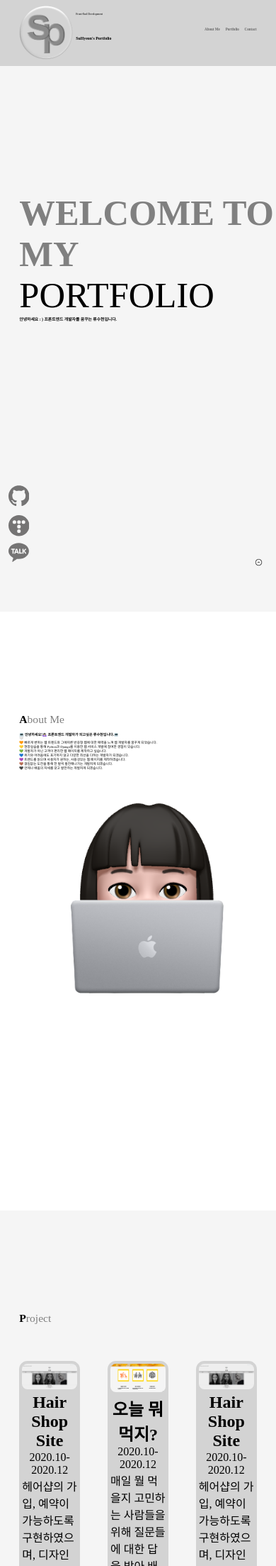
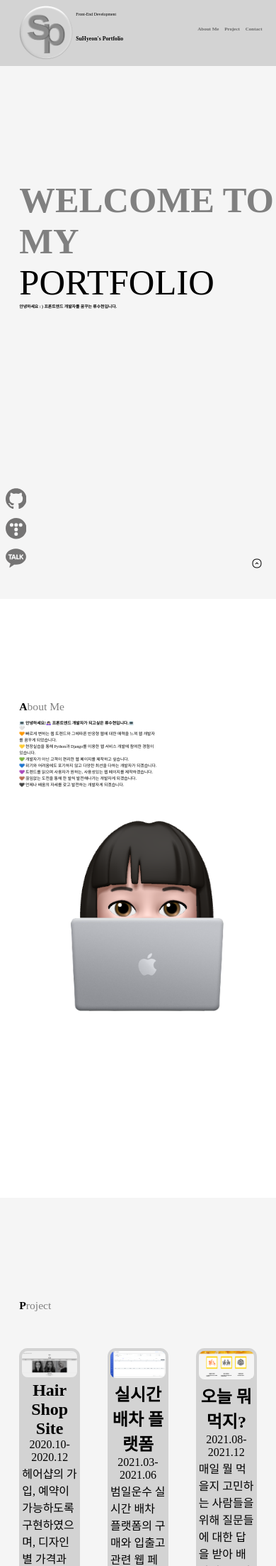
Before and after one commit to suya02/Portfolio, a Django app: page / in a window 390 px wide. Shown: the top 2207 px of the page at 71% size. Run offline with Django 3.2, Linux system fonts and the light colour scheme.

Commit message:
반응형중간저장(태블릿버전)

```diff
--- a/blog/static/css/blog.css
+++ b/blog/static/css/blog.css
@@ -71,13 +71,14 @@
 }
 
 .contacts {
-    float : bottom;
+
 }
 
 .contact {
-    float: none;
-    padding-left: 2vw;
-    padding-bottom: 1.5vw;
+    float : bottom;
+    display:scroll;
+    position:fixed;
+    height: 3.5vh;
 }
 
 .sub_f {
@@ -105,12 +106,7 @@
     width: 40vh;
 }
 
-.top {
-    display:scroll;
-    position:fixed;
-    bottom: 5vh;
-    right: 5vw;
-}
+
 
 .section_main {
     text-align: left;
@@ -259,3 +255,44 @@
 /*.content{}*/
 /*.content div{position:relative}*/
 /*.content div p{position:absolute;top:50%;margin-top:-40px;text-align:center;width:100%;font-size:80px;font-weight:bold;color:#fff}*/
+.top {
+    display:scroll;
+    position:fixed;
+    bottom: 5vh;
+    right: 5vw;
+    width: 3vw;
+}
+
+/*@media (max-width: 767px) {*/
+/*    .top {*/
+/*    display:scroll; */
+/*    position:fixed;*/
+/*    bottom: 5vh;*/
+/*    width: 10vw;*/
+/*  }*/
+/*}*/
+
+@media (max-width: 1180px) {
+  .top {
+    display:scroll;
+    position:fixed;
+    bottom: 5vh;
+    width: 4vw;
+  }
+
+    .logo_text_smaill {
+        font-size: 1.5vw;
+    }
+
+    .logo_text_big {
+    font-size: 2vw;
+    }
+
+    .menu {
+    padding-right: 5vw;
+    font-size: 1.8vw;
+    }
+    .about_text p {
+        font-size: 1.5vw;
+    }
+}
--- a/blog/templates/blog/main.html
+++ b/blog/templates/blog/main.html
@@ -93,9 +93,9 @@
                 </div>
                 <div class="menu">
                     <ui>
-                    <li style="float : left;"><a class="menu_text" href="aboutMe">About Me</a></li>
-                    <li style="float : left;"><a class="menu_text" href="Portfolio">Portfolio</a></li>
-                    <li style="float : left;"><a class="menu_text" href="Contact">Contact</a></li>
+                        <li style="float : left;"><a class="menu_text">About Me</a></li>
+                        <li style="float : left;"><a class="menu_text">Project</a></li>
+                        <li style="float : left;"><a class="menu_text">Contact</a></li>
                     </ui>
                 </div>
             </header>
@@ -103,9 +103,9 @@
 
         <div class="contacts">
             <ui>
-                <li class="contact">
-                    <a href="https://github.com/suya02/portfolio" target="_blank" aria-label="Github" style="display:scroll; position:fixed; bottom: 15vh; left: 3vw;">
-                        <svg data-v-321af00c="" version="1.1" id="Capa_1" xmlns="http://www.w3.org/2000/svg" xmlns:xlink="http://www.w3.org/1999/xlink" x="0px" y="0px" height="3.5vh" viewBox="0 0 438.549 438.549" xml:space="preserve">
+                <li>
+                    <a style="bottom: 15vh;" class="contact" href="https://github.com/suya02/portfolio" target="_blank" aria-label="Github">
+                        <svg data-v-321af00c="" version="1.1" id="Capa_1" xmlns="http://www.w3.org/2000/svg" xmlns:xlink="http://www.w3.org/1999/xlink" height="3.5vh" viewBox="0 0 438.549 438.549" xml:space="preserve">
                         <g data-v-321af00c="">
                         <path data-v-321af00c="" fill="#757474" d="M409.132,114.573c-19.608-33.596-46.205-60.194-79.798-79.8C295.736,15.166,259.057,5.365,219.271,5.365
                         c-39.781,0-76.472,9.804-110.063,29.408c-33.596,19.605-60.192,46.204-79.8,79.8C9.803,148.168,0,184.854,0,224.63
@@ -130,15 +130,15 @@
                         </path></g></svg>
                     </a>
                 </li>
-                <li class="contact">
-                    <a style="display:scroll; position:fixed; bottom: 10vh; left: 3vw;" href="https://susnote.tistory.com/" target="_blank" aria-label="Tistory">
-                    <svg xmlns="http://www.w3.org/2000/svg" viewBox="0 0 459 459" height="3.5vh"><title>티스토리 로고</title><g>
+                <li >
+                    <a style="bottom: 10vh;" class="contact" href="https://susnote.tistory.com/" target="_blank" aria-label="Tistory">
+                    <svg xmlns="http://www.w3.org/2000/svg" viewBox="0 0 459 459" height="3.5vh"><g>
                         <path fill="#757474" d="M229.5,0C102.75,0,0,102.75,0,229.5S102.75,459,229.5,459,459,356.25,459,229.5,356.25,0,229.5,0ZM130.21,191.45a39.57,39.57,0,1,1,39.56-39.57A39.58,39.58,0,0,1,130.21,191.45ZM229.5,390a39.56,39.56,0,1,1,39.56-39.56A39.56,39.56,0,0,1,229.5,390Zm0-99.29a39.56,39.56,0,1,1,39.56-39.56A39.56,39.56,0,0,1,229.5,290.74Zm0-99.29a39.57,39.57,0,1,1,39.56-39.57A39.57,39.57,0,0,1,229.5,191.45Zm99.29,0a39.57,39.57,0,1,1,39.57-39.57A39.57,39.57,0,0,1,328.79,191.45Z"/></g>
                     </svg>
                     </a>
                 </li>
-                <li class="contact">
-                    <a href="https://open.kakao.com/o/stW8JRje" target="_blank" aria-label="Kakao" style="display:scroll; position:fixed; bottom: 5vh; left: 3vw;" >
+                <li>
+                    <a style="bottom: 5vh;" class="contact" href="https://open.kakao.com/o/stW8JRje" target="_blank" aria-label="Kakao">
                     <svg data-v-321af00c="" id="Bold" enable-background="neㅔㅌw 0 0 30 30" height="4vh" viewBox="0 0 28 28" xmlns="http://www.w3.org/2000/svg">
                         <path data-v-321af00c="" d="m9.462 9.306-.692 1.951h1.383z" fill="#757474"></path>
                         <path data-v-321af00c="" d="m12 1c-6.627 0-12 4.208-12 9.399 0 3.356 2.246 6.301 5.625 7.963-1.299 4.45-1.333 4.47-1.113 4.599.276.161.634-.005 5.357-3.311.692.097 1.404.148 2.131.148 6.627 0 12-4.208 12-9.399s-5.373-9.399-12-9.399zm-5.942 12.023c0 .362-.311.657-.692.657s-.692-.295-.692-.657v-4.086h-1.08c-.375 0-.679-.302-.679-.673s.303-.674.678-.674h3.545c.375 0 .679.302.679.673s-.305.674-.679.674h-1.08zm5.378.648c-.72 0-.587-.565-.919-1.195h-2.111c-.329.625-.2 1.195-.919 1.195-.693.001-.815-.421-.604-1.071l1.656-4.33c.117-.33.471-.669.922-.679.452.01.807.349.923.679 1.093 3.39 2.654 5.402 1.052 5.401zm3.939-.092h-2.221c-1.159 0-.454-1.565-.663-5.301 0-.379.317-.688.707-.688s.707.308.707.688v4.04h1.471c.366 0 .663.283.663.63-.001.348-.298.631-.664.631zm5.419-.518c-.025.181-.122.344-.269.454-.955.721-1.661-1.381-2.593-2.271l-.24.239v1.5c0 .38-.31.688-.693.688-.382 0-.692-.308-.692-.688v-4.705c0-.379.31-.688.692-.688s.692.308.692.688v1.478c1.277-.958 1.985-2.67 2.792-1.869.792.786-.848 1.474-1.527 2.422 1.604 2.212 1.909 2.267 1.838 2.752z" fill="#757474"></path>
@@ -148,8 +148,8 @@
             </ui>
         </div>
 
-        <a class="top" style="" href="#">
-            <img src="static/images/to_top.png" style="width: 2.8vw">
+        <a  href="#">
+            <img src="static/images/to_top.png"  class="top">
         </a>
         <div class="content">
             {#main_section#}
@@ -172,7 +172,7 @@
                 </div>
 
                 <div class="about_text">
-                <p style="font-weight: bold; font-size: 1.3vw;">💻 안녕하세요!🙇🏻‍♀  프론트엔드 개발자가 되고싶은 류수현입니다.💻</p>
+                    <p style="font-weight: bold;">💻 안녕하세요!🙇🏻‍♀  프론트엔드 개발자가 되고싶은 류수현입니다.💻</p>
                     <p>🤍</p>
                     <p>🧡 빠르게 변하는 웹 트렌드와 그에따른 반응형 웹에 대한 매력을 느껴 웹 개발자를 꿈꾸게 되었습니다.</p>
                     <p>💛 현장실습을 통해 Python과 Django를 이용한 웹 서비스 개발에 참여한 경험이 있습니다.</p>
@@ -204,18 +204,19 @@
                 </ui>
 
                 <ui class="project" style="margin-left: 10vw">
+                    <li style="padding-left: 0"><img src="/static/images/bumil.png" class="project_image"/></li>
+                    <li style="text-align: center; padding-left: 0; padding-top: 0.2vw;"><h2>실시간 배차 플랫폼</h2></li>
+                    <li style="text-align: center; padding-left: 0; padding-top: 0.2vw;">2021.03-2021.06</li>
+                    <li style="padding-left: 0; padding-top: 0.2vw;">범일운수 실시간 배차 플랫폼의 구매와 입출고 관련 웹 페이지 제작에 참여하였습니다. </li>
+                </ui>
+
+                <ui class="project" style="float: right">
                     <li style="padding-left: 0"><img src="/static/images/wswet.png" class="project_image"/></li>
                     <li style="text-align: center; padding-left: 0; padding-top: 0.2vw;"><h2>오늘 뭐 먹지?</h2></li>
-                <li style="text-align: center; padding-left: 0; padding-top: 0.2vw;">2020.10-2020.12</li>
+                    <li style="text-align: center; padding-left: 0; padding-top: 0.2vw;">2021.08-2021.12</li>
                     <li style="padding-left: 0; padding-top: 0.2vw;">매일 뭘 먹을지 고민하는 사람들을 위해 질문들에 대한 답을 받아 배달메뉴를 추천해주는 웹 페이지입니다.</li>
                 </ui>
 
-            <ui class="project" style="float: right">
-                <li style="padding-left: 0"><img src="/static/images/hairshop.png" class="project_image"/></li>
-                <li style="text-align: center; padding-left: 0; padding-top: 0.2vw;"><h2>Hair Shop Site</h2></li>
-                <li style="text-align: center; padding-left: 0; padding-top: 0.2vw;">2020.10-2020.12</li>
-                <li style="padding-left: 0; padding-top: 0.2vw;">헤어샵의 가입, 예약이 가능하도록 구현하였으며, 디자인 별 가격과 제품별 가격 등에 대한 정보를 제공해줍니다. 또한 socket.io를 통한 실시간 채팅을 통해 연락을 통해 상담도 진행할 수 있습니다. </li>
-            </ui>
             </div>
             </div>
 
```
Also changed, not shown: blog/static/images/bumil.png (added). Lines whose indentation alone changed are shown as unchanged.
